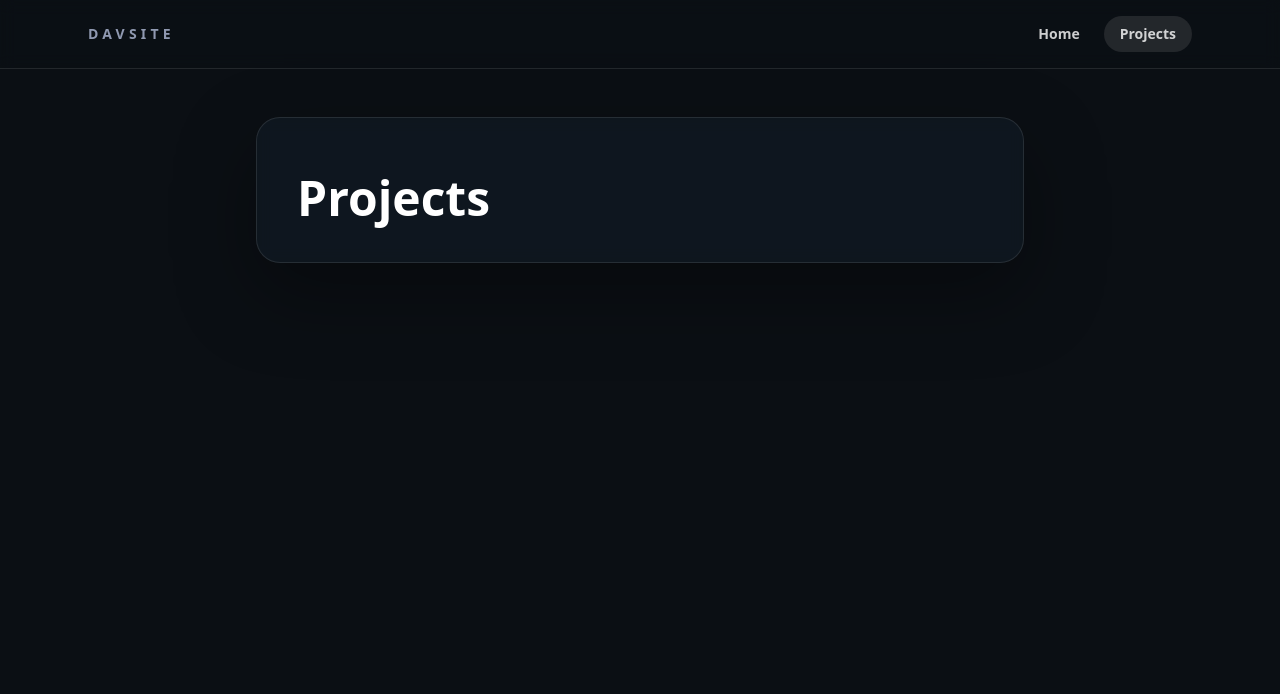
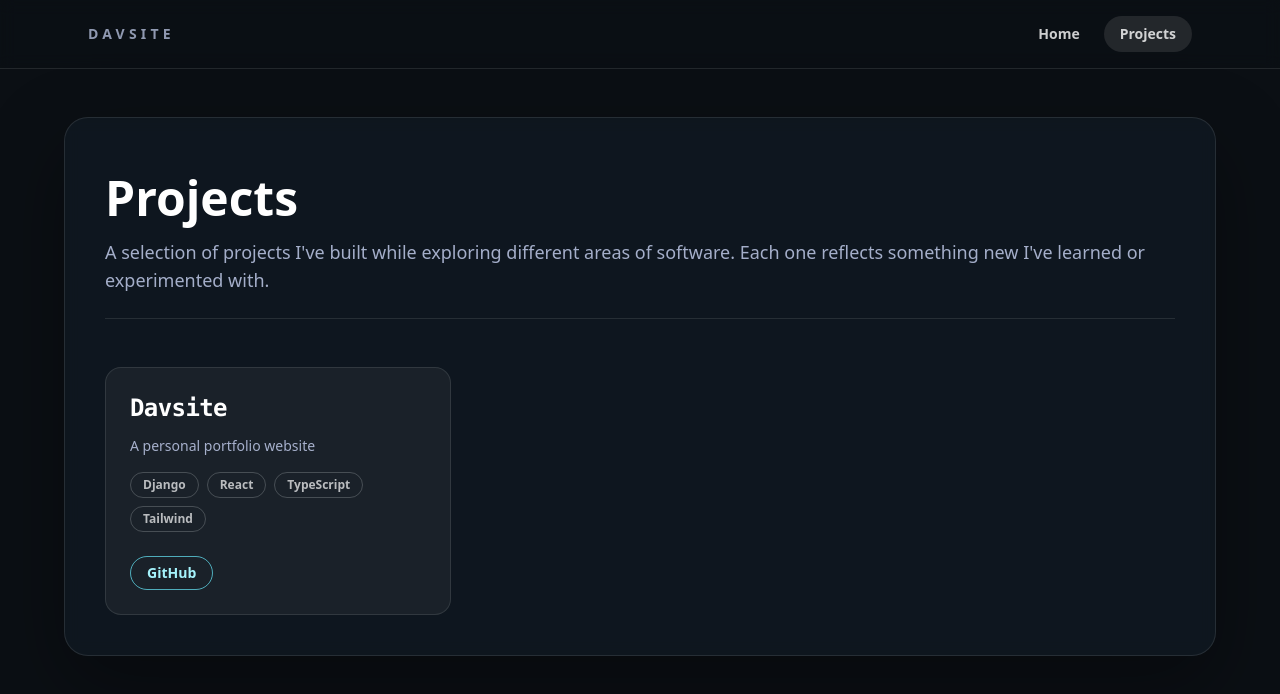
Before and after one commit to daviddudun/davsite, a React app in the folder frontend/: page /projects in a window 1280 px wide. Shown: the top 694 px of the page. Built offline with nearby package versions, Linux system fonts and the light colour scheme; the HTML template or start-up script is replaced by a standard one.

Commit message:
feat: add project cards to the project page

```diff
--- /dev/null
+++ b/frontend/src/components/ProjectCard.tsx
@@ -0,0 +1,39 @@
+type ProjectCardProps = {
+  name: string
+  description: string
+  githubUrl: string
+  stack: string[]
+}
+
+function ProjectCard({ name, description, githubUrl, stack }: ProjectCardProps) {
+  return (
+    <article className="flex h-full flex-col rounded-2xl border border-white/10 bg-white/5 p-6">
+      <h2 className="text-2xl font-semibold tracking-tight text-white font-mono">
+        {name}
+      </h2>
+      <p className="mt-3 text-sm text-mist/80">{description}</p>
+      <div className="mt-4 flex flex-wrap gap-2">
+        {stack.map((tool) => (
+          <span
+            key={tool}
+            className="rounded-full border border-white/20 px-3 py-1 text-xs font-semibold text-white/70"
+          >
+            {tool}
+          </span>
+        ))}
+      </div>
+      <div className="mt-6">
+        <a
+          href={githubUrl}
+          target="_blank"
+          rel="noreferrer"
+          className="inline-flex items-center rounded-full border border-cyan-300/70 px-4 py-1.5 text-sm font-semibold text-cyan-200 transition hover:border-cyan-200 hover:text-white"
+        >
+          GitHub
+        </a>
+      </div>
+    </article>
+  )
+}
+
+export default ProjectCard
--- a/frontend/src/components/index.ts
+++ b/frontend/src/components/index.ts
@@ -1 +1,2 @@
 export { default as NavBar } from './NavBar'
+export { default as ProjectCard } from './ProjectCard'
--- a/frontend/src/pages/Projects.tsx
+++ b/frontend/src/pages/Projects.tsx
@@ -1,10 +1,31 @@
+import { ProjectCard } from '../components'
+
+const projects = [
+  {
+    name: 'Davsite',
+    description: 'A personal portfolio website',
+    githubUrl: 'https://github.com/xlightningstar/davsite',
+    stack: ['Django', 'React', 'TypeScript', 'Tailwind'],
+  }
+]
+
 function Projects() {
   return (
     <main className="app-shell bg-midnight text-white">
-      <section className="w-full max-w-3xl rounded-3xl border border-white/10 bg-steel/90 p-10 shadow-[0_30px_80px_rgba(0,0,0,0.35)] backdrop-blur">
+      <section className="w-full max-w-6xl rounded-3xl border border-white/10 bg-steel/90 p-10 shadow-[0_30px_80px_rgba(0,0,0,0.35)] backdrop-blur">
         <h1 className="mt-4 text-4xl font-semibold leading-tight md:text-5xl">
           Projects
         </h1>
+        <p className="mt-4 text-base text-mist/80 md:text-lg">
+          A selection of projects I've built while exploring different areas of software.
+          Each one reflects something new I've learned or experimented with.
+        </p>
+        <div className="mt-6 border-t border-white/10 pt-6"></div>
+        <div className="mt-6 grid gap-4 md:grid-cols-2 lg:grid-cols-3">
+          {projects.map((project) => (
+            <ProjectCard key={project.name} {...project} />
+          ))}
+        </div>
       </section>
     </main>
   )
```
